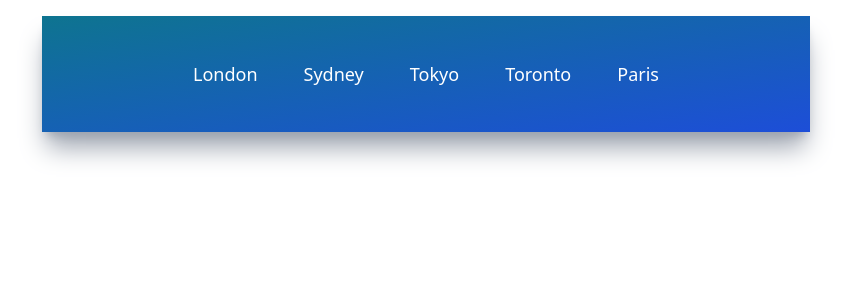
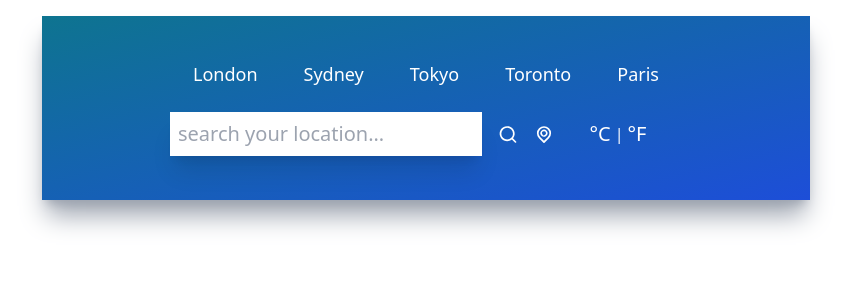
Before and after one commit to alb1nut/reactJs-weather-app, a React (Create React App) app: page / in a window 1280 px wide. Shown: the top 300 px of the page, without its empty margins (214-1065 px from the left). Built offline with nearby package versions, Linux system fonts and the light colour scheme; the HTML template or start-up script is replaced by a standard one.

Commit message:
FEAT: built input component

```diff
--- a/src/App.js
+++ b/src/App.js
@@ -1,13 +1,14 @@
 import './App.css';
-import UilReact from '@iconscout/react-unicons/icons/uil-react'
+
 import TopButtons from './components/TopButtons';
+import Inputs from './components/Inputs';
 
 function App() {
   return (
 
  <div className='mx-auto max-w-screen-md mt-4 py-5 px-32 bg-gradient-to-br from-cyan-700 to-blue-700 h-fit shadow-xl shadow-gray-400'>
 <TopButtons />
-
+<Inputs />
  </div>
 
   );
--- /dev/null
+++ b/src/components/Inputs.js
@@ -0,0 +1,37 @@
+import React from "react";
+import { UilSearch, UilLocationPoint } from "@iconscout/react-unicons";
+
+const Inputs = () => {
+  return (
+    <div className="flex flex-row justify-center my-6">
+      <div className="flex flex-row w-3/4 items-center justify-center space-x-4">
+        <input
+          placeholder="Search your location..."
+          type="text"
+          className="text-xl font-light p-2 shadow-xl focus:outline-none  capitalize placeholder:lowercase"
+        />
+        <UilSearch
+          size={25}
+          className="text-white cursor-pointer transition ease-out hover:scale-125"
+        />
+        <UilLocationPoint
+          size={25}
+          className="text-white cursor-pointer transition ease-out hover:scale-125"
+        />
+      </div>
+      <div className="flex flex-row w-1/4 items-center justify-center">
+        <button
+          name="metric"
+          className="text-xl text-white font-light"
+        >°C</button>
+        <p className="text-white mx-1">|</p>
+        <button
+          name="imperial"
+          className="text-xl text-white font-light"
+        >°F</button>
+      </div>
+    </div>
+  );
+};
+
+export default Inputs;
```
